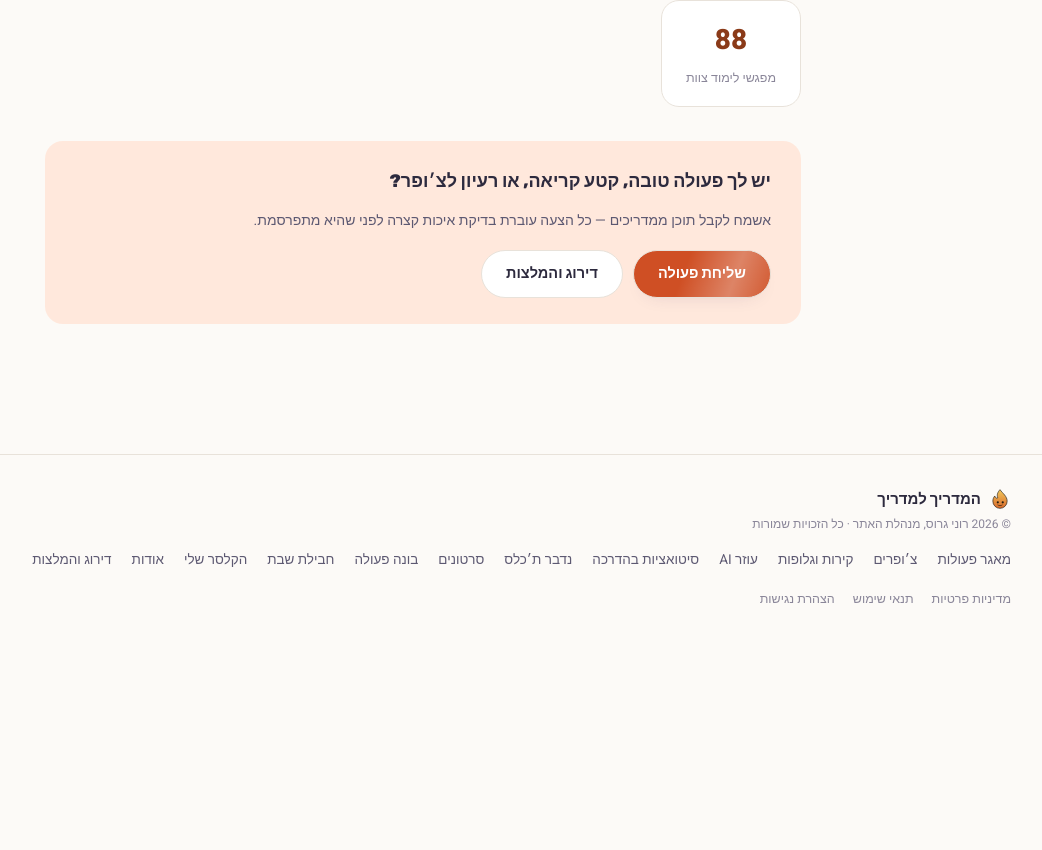
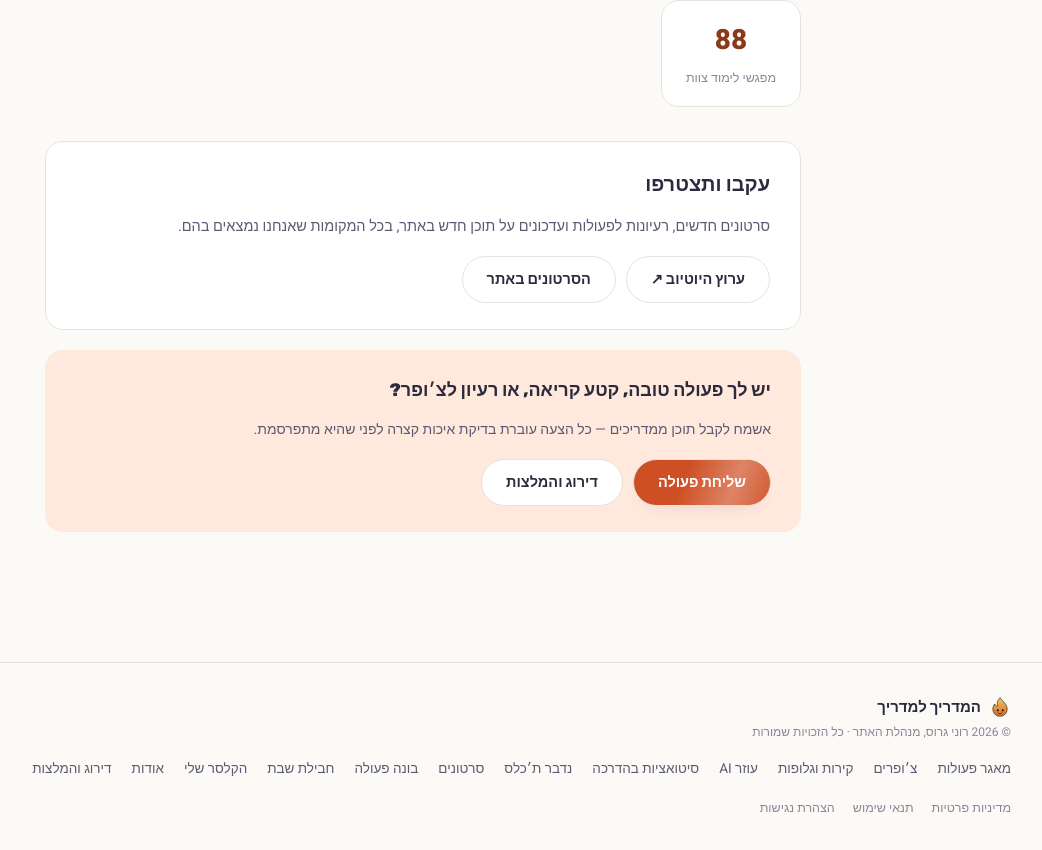
Before and after one commit to ronimediaworld-ux/hamadrich-lamadrich, a React (Vite) app: page /about in a window 1280 px wide. Shown: the part 1415-2265 px from the top of the page, without its empty margins (217-1259 px from the left). Before the commit the page ends 2068 px from the top, so only its background shows below. Built offline with nearby package versions, Linux system fonts and the light colour scheme; no server answers; a web font is replaced by a local one.

Commit message:
feat(about): follow and join section with YouTube link (Instagram and WhatsApp links pending)
Co-Authored-By: Claude Sonnet 5.5 <noreply@anthropic.com>

```diff
--- /dev/null
+++ b/src/data/social.ts
@@ -0,0 +1,7 @@
+// קישורים חברתיים של "המדריך למדריך". קישור ריק לא מוצג באתר.
+// כדי להוסיף: מדביקים את הקישור המלא בין המרכאות (למשל https://www.instagram.com/השם/ או https://chat.whatsapp.com/...).
+export const SOCIAL = {
+  youtube: 'https://www.youtube.com/@%D7%94%D7%9E%D7%93%D7%A8%D7%99%D7%9A%D7%9C%D7%9E%D7%93%D7%A8%D7%99%D7%9A-%D7%94%D7%93%D7%95%D7%A8%D7%94%D7%91%D7%90%D7%A9%D7%9C%D7%94%D7%94%D7%93%D7%A8%D7%9B%D7%94',
+  instagram: '',
+  whatsapp: '',
+};
--- a/src/pages/About.tsx
+++ b/src/pages/About.tsx
@@ -8,6 +8,7 @@ import { situations } from '../data/situations';
 import { methods } from '../data/methods';
 import { readings } from '../data/readings';
 import { staffStudy } from '../data/staffStudy';
+import { SOCIAL } from '../data/social';
 
 const stats = [
   { label: 'פעולות ומערכים', getCount: () => activities.length },
@@ -117,6 +118,21 @@ export function About() {
         </div>
       </Reveal>
 
+      <Reveal delay={120}>
+        <div style={{ background: 'var(--paper)', border: '1.5px solid var(--stroke)', borderRadius: 18, padding: '26px 30px', marginBottom: 20 }}>
+          <h2 style={{ fontSize: 20, fontWeight: 700, marginBottom: 8 }}>עקבו ותצטרפו</h2>
+          <p style={{ fontSize: 14.5, color: 'var(--ink-soft)', marginBottom: 18 }}>
+            סרטונים חדשים, רעיונות לפעולות ועדכונים על תוכן חדש באתר, בכל המקומות שאנחנו נמצאים בהם.
+          </p>
+          <div style={{ display: 'flex', gap: 10, flexWrap: 'wrap' }}>
+            {SOCIAL.youtube && <a className="btn btn-outline" href={SOCIAL.youtube} target="_blank" rel="noopener noreferrer">ערוץ היוטיוב ↗</a>}
+            {SOCIAL.instagram && <a className="btn btn-outline" href={SOCIAL.instagram} target="_blank" rel="noopener noreferrer">אינסטגרם ↗</a>}
+            {SOCIAL.whatsapp && <a className="btn btn-outline" href={SOCIAL.whatsapp} target="_blank" rel="noopener noreferrer">קבוצת הוואטסאפ ↗</a>}
+            <Link to="/videos" className="btn btn-outline">הסרטונים באתר</Link>
+          </div>
+        </div>
+      </Reveal>
+
       <Reveal delay={140}>
         <div style={{ background: 'var(--flame-tint)', borderRadius: 18, padding: '26px 30px' }}>
           <h2 style={{ fontSize: 18, fontWeight: 800, marginBottom: 10 }}>יש לך פעולה טובה, קטע קריאה, או רעיון לצ׳ופר?</h2>
```
